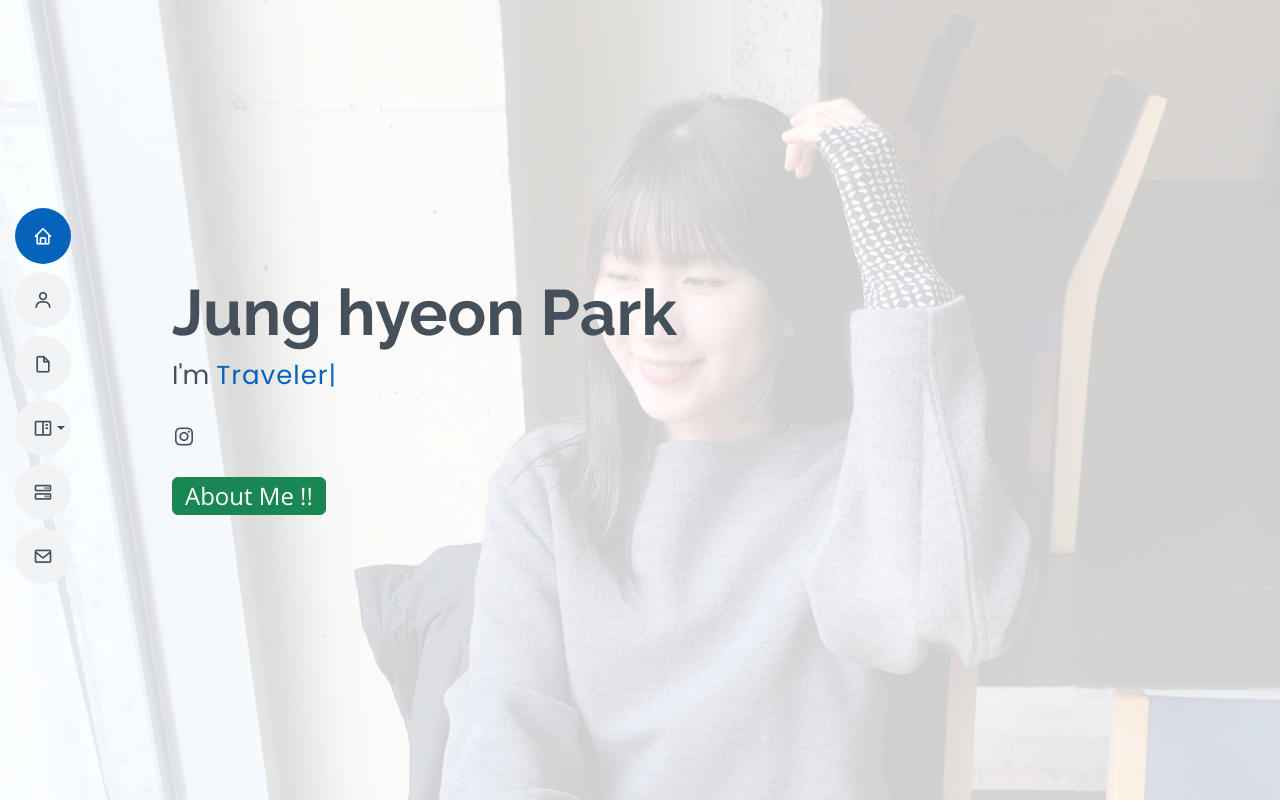
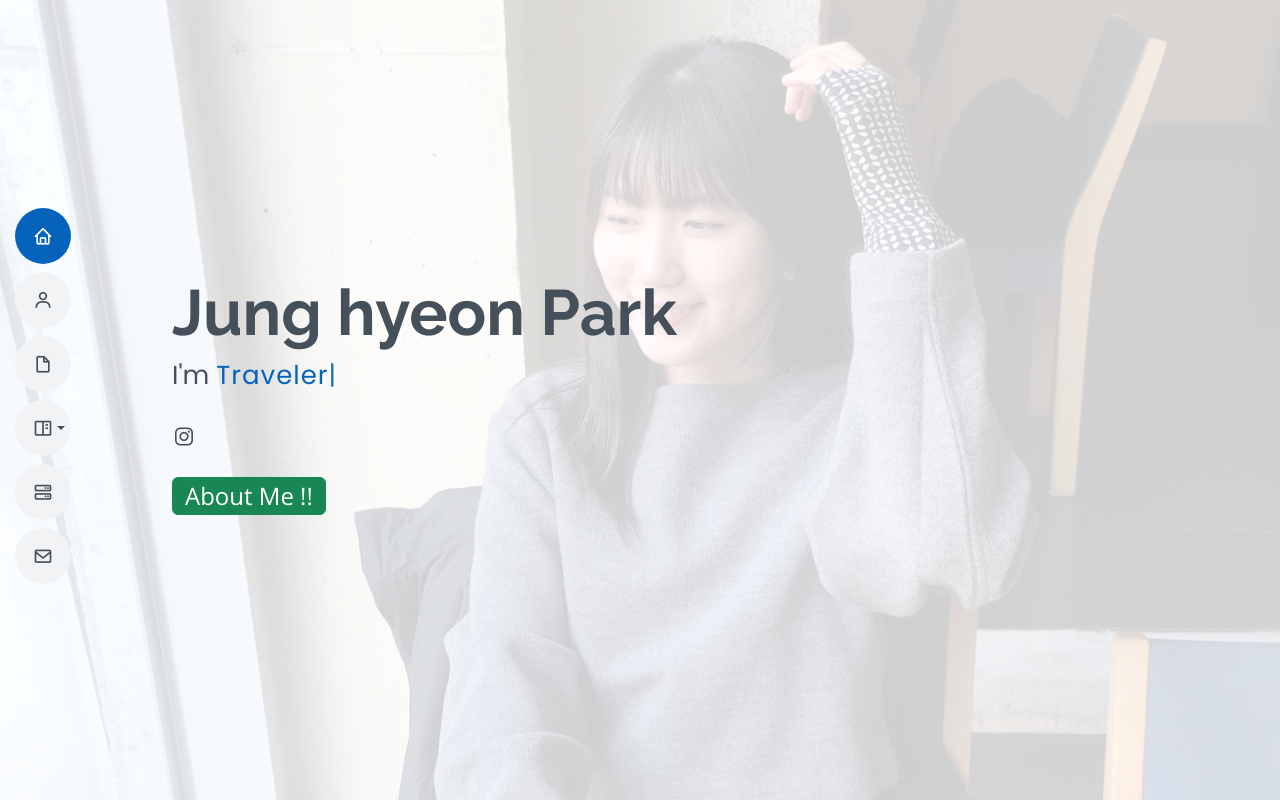
Before and after one commit to junghyeonn/myhome, a plain HTML site: page index.html in a window 1280 px wide. Shown: the top 802 px of the page. Drawn offline with nearby package versions, Linux system fonts and the light colour scheme.

Commit message:
1st commit

```diff
--- a/assets/css/style.css
+++ b/assets/css/style.css
@@ -274,7 +274,7 @@ h6 {
 #hero {
   width: 100%;
   height: 100vh;
-  background: url("../img/my-pic.jpg") top right no-repeat;
+  background: url("../img/my-pic.jpg") center center no-repeat;
   background-size: cover;
   position: relative;
 }
```
